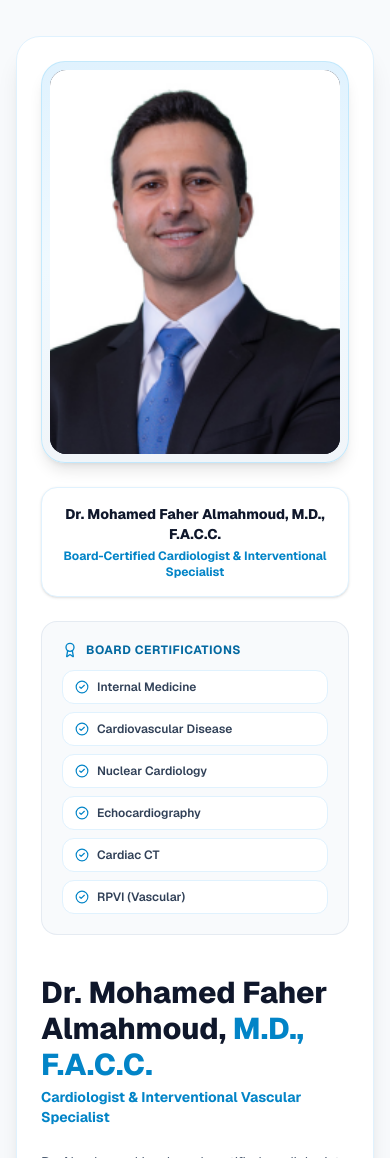
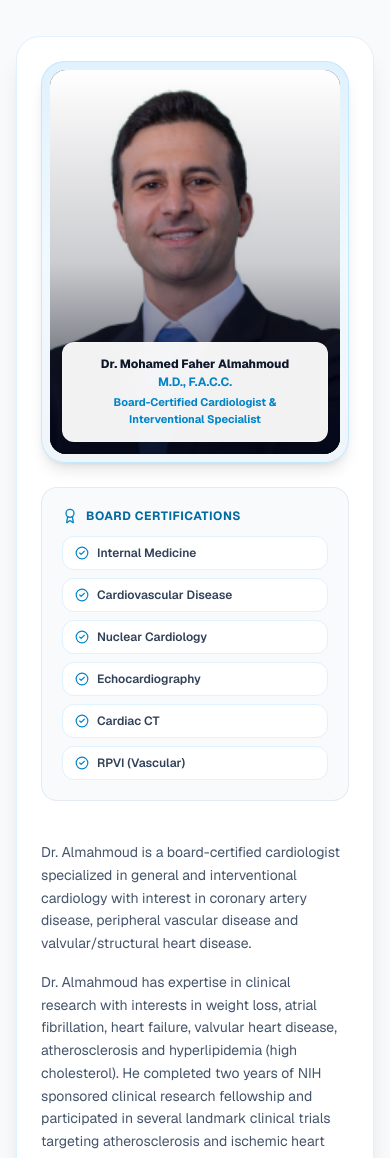
Before and after one commit to DynamicDOMinator/medical, a Next.js app: page /about in a window 390 px wide. Shown: the part 410-1568 px from the top of the page. Built offline with nearby package versions, Linux system fonts and the light colour scheme.

Commit message:
cdsaaccsddvsdvv

```diff
--- a/src/app/about/page.jsx
+++ b/src/app/about/page.jsx
@@ -17,7 +17,7 @@ import {
 export const metadata = {
   title: "About Dr. Mohamed Faher Almahmoud | PulseCare Cardiology",
   description:
-    "Learn about Dr. Mohamed Faher Almahmoud, M.D., F.A.C.C. — Board-certified cardiologist specializing in general & interventional cardiology, coronary interventions, structural heart care, and peripheral vascular disease.",
+    "Learn about Dr. Mohamed Faher Almahmoud M.D., F.A.C.C. — Board-certified cardiologist specializing in general & interventional cardiology, coronary interventions, structural heart care, and peripheral vascular disease.",
 };
 
 export default function AboutPage() {
@@ -61,22 +61,25 @@ export default function AboutPage() {
                 <div className="relative h-96 sm:h-[480px] w-full rounded-2xl overflow-hidden bg-slate-900">
                   <Image
                     src="/doc-img.png"
-                    alt="Dr. Mohamed Faher Almahmoud, M.D., F.A.C.C."
+                    alt="Dr. Mohamed Faher Almahmoud M.D., F.A.C.C."
                     fill
                     className="object-cover object-top"
                     priority
                   />
+                  {/* Doctor Title Overlay (ON THE IMAGE ONLY ON PHONE VIEW) */}
+                  <div className="sm:hidden absolute inset-0 bg-gradient-to-t from-slate-950/85 via-slate-950/20 to-transparent pointer-events-none" />
+                  <div className="sm:hidden absolute bottom-3 left-3 right-3 bg-white/95 backdrop-blur-md p-3.5 rounded-xl border border-white/20 shadow-xl text-center">
+                    <h3 className="font-extrabold text-slate-900 text-xs sm:text-sm leading-tight">
+                      <div>Dr. Mohamed Faher Almahmoud</div>
+                      <div className="text-blue-600 text-xs font-bold mt-0.5">
+                        M.D., F.A.C.C.
+                      </div>
+                    </h3>
+                    <p className="text-blue-600 text-[11px] font-bold mt-1">
+                      Board-Certified Cardiologist & Interventional Specialist
+                    </p>
+                  </div>
                 </div>
-              </div>
-
-              {/* Doctor Name & Title under photo (phone view) */}
-              <div className="sm:hidden text-center bg-white border border-blue-100 rounded-2xl p-4 shadow-sm space-y-1">
-                <h3 className="font-extrabold text-slate-900 text-sm">
-                  Dr. Mohamed Faher Almahmoud, M.D., F.A.C.C.
-                </h3>
-                <p className="text-blue-600 text-xs font-bold">
-                  Board-Certified Cardiologist & Interventional Specialist
-                </p>
               </div>
 
               {/* 6 Board Certifications */}
@@ -108,10 +111,12 @@ export default function AboutPage() {
 
             {/* Right: Full Biography */}
             <div className="lg:col-span-7 space-y-6">
-              <div>
+              <div className="hidden sm:block">
                 <h2 className="text-3xl font-extrabold text-slate-900">
-                  Dr. Mohamed Faher Almahmoud,{" "}
-                  <span className="text-blue-600">M.D., F.A.C.C.</span>
+                  <div>Dr. Mohamed Faher Almahmoud</div>
+                  <div className="text-blue-600 text-2xl font-bold mt-1">
+                    M.D., F.A.C.C.
+                  </div>
                 </h2>
                 <p className="text-blue-600 font-bold text-sm mt-1">
                   Cardiologist & Interventional Vascular Specialist
--- a/src/components/HomeClient.jsx
+++ b/src/components/HomeClient.jsx
@@ -524,22 +524,25 @@ export default function HomeClient() {
                 <div className="relative h-96 sm:h-[480px] w-full rounded-2xl overflow-hidden bg-slate-900">
                   <Image
                     src="/doc-img.png"
-                    alt="Dr. Mohamed Faher Almahmoud, M.D., F.A.C.C."
+                    alt="Dr. Mohamed Faher Almahmoud M.D., F.A.C.C."
                     fill
                     className="object-cover object-top hover:scale-105 transition-transform duration-500"
                     priority
                   />
+                  {/* Doctor Title Overlay (ON THE IMAGE ONLY ON PHONE VIEW) */}
+                  <div className="sm:hidden absolute inset-0 bg-gradient-to-t from-slate-950/85 via-slate-950/20 to-transparent pointer-events-none" />
+                  <div className="sm:hidden absolute bottom-3 left-3 right-3 bg-white/95 backdrop-blur-md p-3.5 rounded-xl border border-white/20 shadow-xl text-center">
+                    <h3 className="font-extrabold text-slate-900 text-xs sm:text-sm leading-tight">
+                      <div>Dr. Mohamed Faher Almahmoud</div>
+                      <div className="text-blue-600 text-xs font-bold mt-0.5">
+                        M.D., F.A.C.C.
+                      </div>
+                    </h3>
+                    <p className="text-blue-600 text-[11px] font-bold mt-1">
+                      Board-Certified Cardiologist & Interventional Specialist
+                    </p>
+                  </div>
                 </div>
-              </div>
-
-              {/* Doctor Name & Title under photo (phone view) */}
-              <div className="sm:hidden text-center bg-white border border-blue-100 rounded-2xl p-4 shadow-sm space-y-1">
-                <h3 className="font-extrabold text-slate-900 text-sm">
-                  Dr. Mohamed Faher Almahmoud, M.D., F.A.C.C.
-                </h3>
-                <p className="text-blue-600 text-xs font-bold">
-                  Board-Certified Cardiologist & Interventional Specialist
-                </p>
               </div>
 
               {/* Board Certification Badges (6 Items) */}
@@ -564,14 +567,16 @@ export default function HomeClient() {
 
             {/* Right Column: Full Doctor Biography, Education, Fellowship */}
             <div className="lg:col-span-7 space-y-6">
-              <div>
+              <div className="hidden sm:block">
                 <div className="inline-flex items-center space-x-2 text-blue-600 text-xs font-extrabold uppercase tracking-wider bg-blue-50 px-3.5 py-1.5 rounded-full border border-blue-100 mb-3">
                   <GraduationCap className="h-4 w-4" />
                   <span>Meet Your Cardiologist</span>
                 </div>
                 <h2 className="text-3xl sm:text-4xl font-extrabold text-slate-900 tracking-tight">
-                  Dr. Mohamed Faher Almahmoud,{" "}
-                  <span className="text-blue-600">M.D., F.A.C.C.</span>
+                  <div>Dr. Mohamed Faher Almahmoud</div>
+                  <div className="text-blue-600 text-2xl sm:text-3xl font-bold mt-1">
+                    M.D., F.A.C.C.
+                  </div>
                 </h2>
                 <p className="text-blue-600 font-bold text-sm mt-1">
                   Board-Certified Cardiologist & Interventional Specialist
```
Also changed, not shown: src/components/Navbar.jsx (line endings or trailing spaces).
